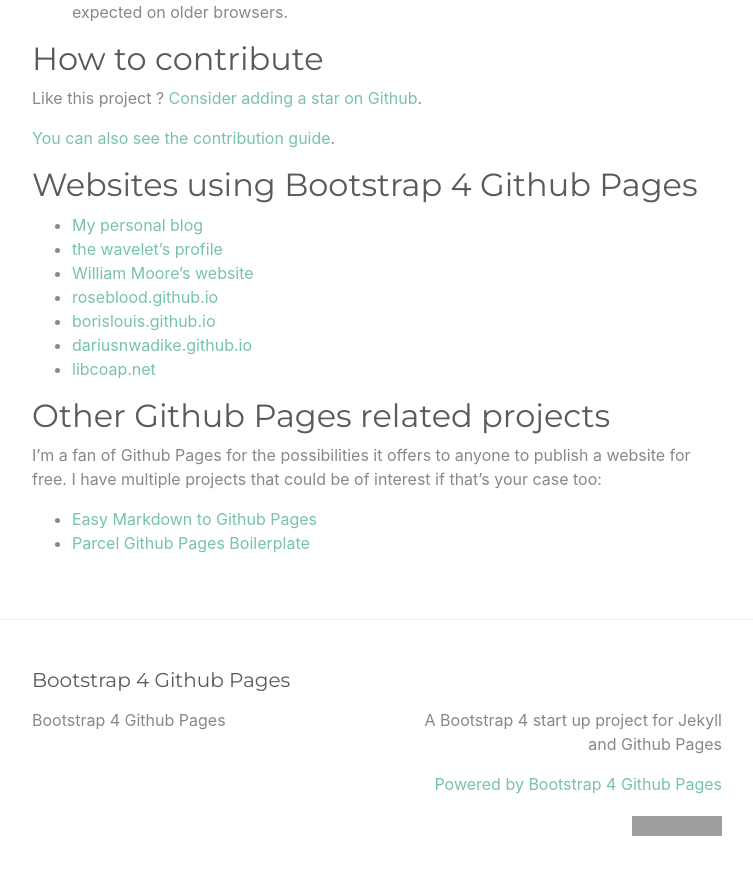
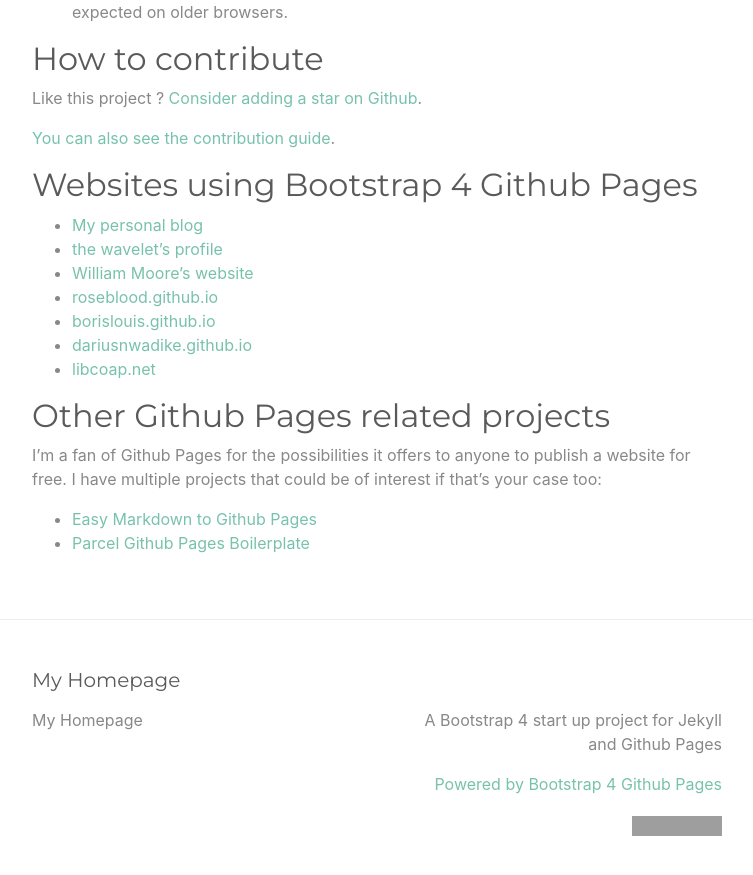
Before and after one commit to herrfrei/herrfrei.github.io, a Jekyll site: the page built from index.md, in a window 1280 px wide and 900 px high, scrolled down 2496 px. Shown: the top 875 px of the window, without its empty margins (263-1016 px from the left). Built offline with Jekyll 4.4.1, drawn with Linux system fonts in a browser that asks for light colours; some of the changed text lies outside the part shown; grey boxes are pictures that could not be loaded.

Commit message:
Update _config.yml

```diff
--- a/_config.yml
+++ b/_config.yml
@@ -13,7 +13,7 @@
 # you will see them accessed via {{ site.title }}, {{ site.email }}, and so on.
 # You can create any custom variable you would like, and they will be accessible
 # in the templates via {{ site.myvariable }}.
-title: Bootstrap 4 Github Pages
+title: My Homepage
 email: ""
 description: >- # this means to ignore newlines until "baseurl:"
   A Bootstrap 4 start up project for Jekyll and Github Pages
```
